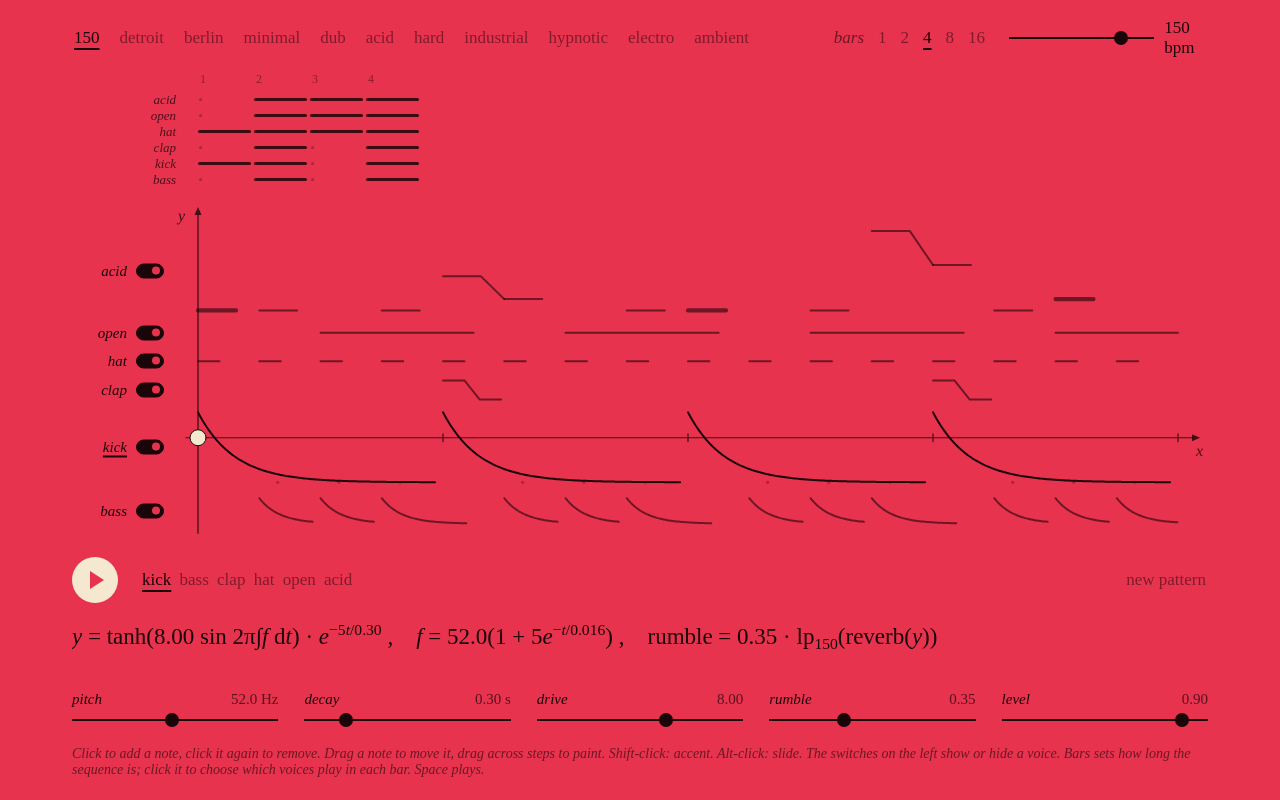
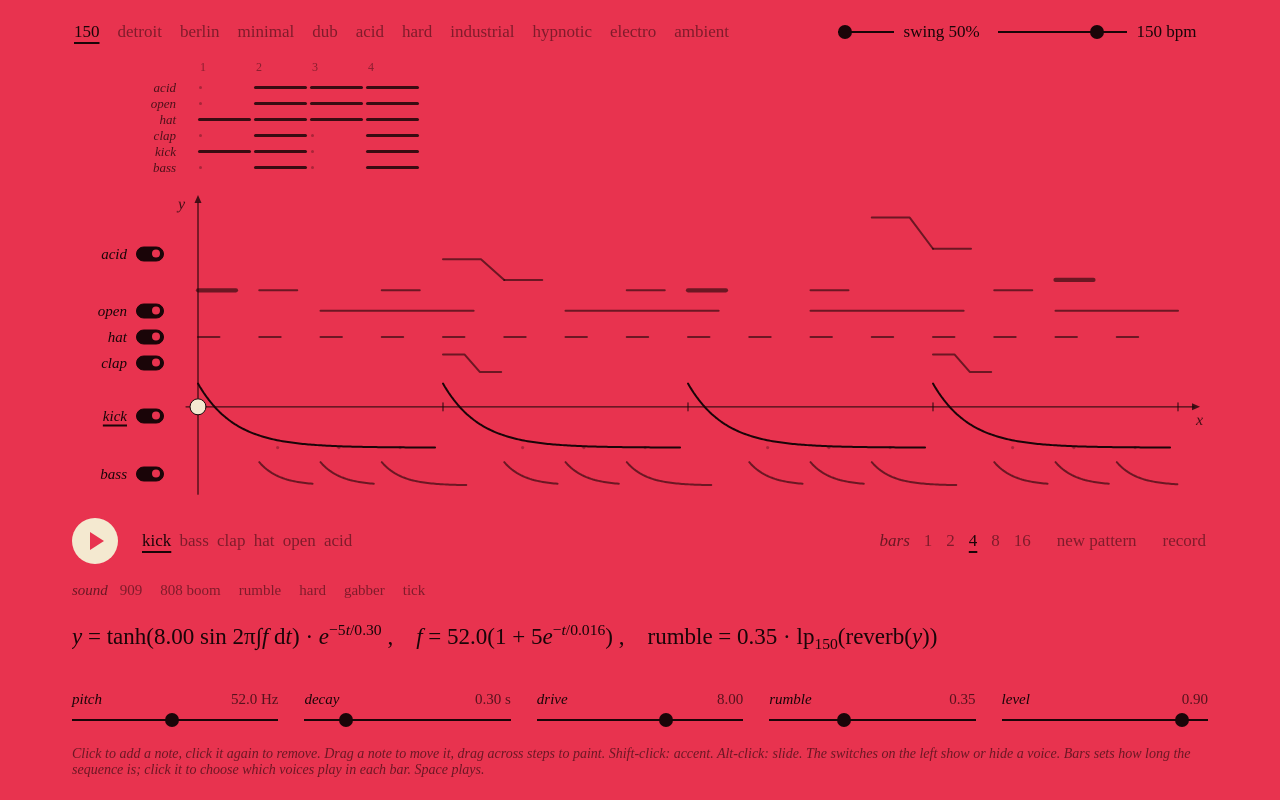
Before and after one commit to reecen9696/synth, a plain HTML site: page index.html in a window 1280 px wide. Drawn offline with Linux system fonts and the light colour scheme; a web font is replaced by a local one.

Commit message:
Acid tunes and sound presets, swing, record, autosave
- Acid: 9 tunes (classic, rolling, squelch, hypnotic, rave, chicago, walking,
  octaves, minimal) and 5 sounds (classic, squelch, mellow, screaming, dark)
- Sound presets for kick, bass, clap, hat and open hat
- Swing slider next to tempo
- Record: captures the output and saves an audio file
- Autosave patterns, sounds, sequence and switches in the browser
- Header stays on one line; bars chooser moved next to new pattern
- Remove test screenshots that were committed by mistake

Co-Authored-By: Claude Opus 5.5 <noreply@anthropic.com>

```diff
--- a/index.html
+++ b/index.html
@@ -21,7 +21,9 @@ body{background:var(--bg);color:var(--ink);font-family:var(--font);font-size:17p
   display:flex;flex-direction:column;transition:background .4s,color .4s;overflow:auto}
 .wrap{flex:1;display:flex;flex-direction:column;gap:14px;width:100%;max-width:1180px;margin:0 auto;padding:18px 22px 22px;min-height:560px}
 header,.bar{display:flex;flex-wrap:wrap;align-items:center;gap:6px 22px}
-#scenes{display:flex;flex-wrap:wrap;gap:2px 16px}
+#scenes{display:flex;flex-wrap:wrap;gap:2px 14px;flex:1;min-width:0}
+header{flex-wrap:nowrap!important;gap:6px 18px!important}
+header .tempo{flex:none}
 .sp{flex:1}
 button{font:inherit;color:inherit;background:none;border:0;padding:4px 2px;cursor:pointer;opacity:.5}
 button:hover{opacity:.8}
@@ -31,7 +33,8 @@ button:focus-visible,input:focus-visible,canvas:focus-visible{outline:1.5px dash
 #play i{display:block;width:0;height:0;border-left:14px solid var(--bg);border-top:9px solid transparent;border-bottom:9px solid transparent;margin-left:4px}
 #play.on i{width:14px;height:14px;border:0;background:var(--bg);margin:0}
 .tempo{display:flex;align-items:center;gap:10px;font-variant-numeric:tabular-nums}
-.tempo input{width:120px}
+.tempo input{width:96px}
+.tempo span{white-space:nowrap;min-width:4.2em}
 main{flex:1;position:relative;min-height:260px;display:flex}
 #side{position:relative;width:92px;flex:none}
 #plot{position:relative;flex:1;min-width:0}
@@ -68,6 +71,10 @@ canvas{position:absolute;inset:0;width:100%;height:100%;cursor:crosshair;touch-a
 #formula sup,#formula sub{font-size:.68em}
 .fr{display:inline-flex;flex-direction:column;vertical-align:middle;text-align:center;font-size:.8em;line-height:1.15;margin:0 2px}
 .fr span:first-child{border-bottom:1px solid currentColor;padding:0 3px}
+#presets{display:flex;flex-wrap:wrap;align-items:baseline;gap:4px 14px;font-size:15px;min-height:1.6em}
+#presets span{font-style:italic;opacity:.6;margin-right:-4px}
+#presets .gap{width:18px}
+#rec.on{opacity:1;color:var(--dot)}
 #knobs{display:grid;grid-template-columns:repeat(auto-fit,minmax(150px,1fr));gap:6px 26px}
 .k label{display:flex;justify-content:space-between;font-style:italic;font-size:15px}
 .k output{font-style:normal;font-variant-numeric:tabular-nums;opacity:.7}
@@ -83,8 +90,7 @@ input[type=range]::-moz-range-thumb{width:14px;height:14px;border:0;border-radiu
 <div class="wrap">
   <header>
     <div id="scenes" role="group" aria-label="Scene"></div>
-    <span class="sp"></span>
-    <div id="bars" role="group" aria-label="How many bars in the sequence"><span>bars</span></div>
+    <div class="tempo"><input id="swing" type="range" min="50" max="72" step="1" aria-label="Swing" style="width:56px"><span id="swingv"></span></div>
     <div class="tempo"><input id="bpm" type="range" min="110" max="160" step="1" aria-label="Tempo"><span id="bpmv"></span></div>
   </header>
   <section id="seq" aria-label="Sequence: which voices play in each of 16 bars"></section>
@@ -98,9 +104,12 @@ input[type=range]::-moz-range-thumb{width:14px;height:14px;border:0;border-radiu
     <button id="play" aria-label="Play"><i></i></button>
     <div id="voices" role="group" aria-label="Voice"></div>
     <span class="sp"></span>
+    <div id="bars" role="group" aria-label="How many bars in the sequence"><span>bars</span></div>
     <button id="new">new pattern</button>
+    <button id="rec" title="record what you hear, press again to save the file">record</button>
   </div>
 
+  <div id="presets"></div>
   <div id="formula" aria-live="off"></div>
   <div id="knobs"></div>
   <p class="hint">Click to add a note, click it again to remove. Drag a note to move it, drag across steps to paint. Shift-click: accent. Alt-click: slide. The switches on the left show or hide a voice. Bars sets how long the sequence is; click it to choose which voices play in each bar. Space plays.</p>
@@ -194,7 +203,7 @@ function initAudio(){
   // master: compressor then soft clip, the usual techno bus glue
   const comp=ac.createDynamicsCompressor();comp.threshold.value=-12;comp.ratio.value=4;comp.attack.value=.005;comp.release.value=.12;
   const clip=ac.createWaveShaper();clip.curve=curve(1.5);
-  N.master=G(1);chain(N.master,comp,clip,G(.8),ac.destination);
+  N.master=G(1);N.out=G(.8);chain(N.master,comp,clip,N.out,ac.destination);
   // sidechain bus: everything low ducks when the kick hits
   N.duck=G(1);N.duck.connect(N.master);
   // noise source material
@@ -438,6 +447,37 @@ cv.addEventListener('pointerup',endDrag);
 cv.addEventListener('pointercancel',()=>{drag=null});
 cv.addEventListener('pointerleave',()=>{hover=null});
 
+/* ---------- presets ----------
+   SOUNDS change the selected voice's sliders. TUNES are acid lines written as
+   scale degree (0 = root … 7 = octave), a = accent, s = slide, - = rest. */
+const SOUNDS={
+  kick:{'909':{pitch:52,decay:.35,drive:2.5,rumble:0},'808 boom':{pitch:46,decay:1.1,drive:1.2,rumble:0},'rumble':{pitch:46,decay:.45,drive:4,rumble:.6},'hard':{pitch:52,decay:.3,drive:9,rumble:.3},'gabber':{pitch:58,decay:.5,drive:12,rumble:0},'tick':{pitch:60,decay:.15,drive:1.5,rumble:0}},
+  bass:{'tight':{cut:260,decay:.1},'warm':{cut:500,decay:.2},'sub':{cut:120,decay:.4},'long':{cut:300,decay:.7}},
+  clap:{'909':{tone:1100,decay:.22},'tight':{tone:1500,decay:.1},'big':{tone:950,decay:.5}},
+  hat:{'808':{tone:8500,decay:.045},'bright':{tone:11500,decay:.035},'dark':{tone:6000,decay:.06}},
+  open:{'short':{tone:9000,decay:.15},'808':{tone:8000,decay:.3},'long':{tone:9000,decay:.7}},
+  acid:{'classic':{cut:360,res:13,env:2400,decay:.22},'squelch':{cut:250,res:20,env:4000,decay:.35},'mellow':{cut:500,res:6,env:1200,decay:.3},'screaming':{cut:700,res:24,env:5000,decay:.45},'dark':{cut:150,res:16,env:1500,decay:.15}}
+};
+const TUNES={
+  classic:'0 - 0a 0 - 3s 4 - 0 0a - 7s 4 - 1a 0',
+  rolling:'0 0 7 0 0 0a 7 0 0 0 7s 5 0 0a 3 0',
+  squelch:'0a 0s 0 - 0a 0s 1 - 0a 0s 0 - 3a 3s 1 -',
+  hypnotic:'0a - 3 0 - 4 - 0a - 3 0 - 4 - 0a -',
+  rave:'0a 0 7 0 5s 3 0a 0 7 0 5s 3 1a 0 3 0',
+  chicago:'0 0a 0 0s 7 0 0a 3 0 0 0a 5s 3 0 1 0',
+  walking:'0 1 3 1 0 1a 3 4 3 1 0 1s 3 5 4a 3',
+  octaves:'0 7 0 7a 0 7 0 7s 0 7 0 7a 3 7 4 7s',
+  minimal:'- - 0 - - - - 4a - - 0 - - - - -'
+};
+function renderPresets(){
+  let h=`<span>sound</span>`+Object.keys(SOUNDS[sel]).map(k=>`<button data-s="${k}">${k}</button>`).join('');
+  if(sel==='acid')h+=`<i class="gap"></i><span>tune</span>`+Object.keys(TUNES).map(k=>`<button data-t="${k}">${k}</button>`).join('');
+  $('presets').innerHTML=h;
+  for(const el of $('presets').querySelectorAll('[data-s]'))el.onclick=()=>{Object.assign(P[sel],SOUNDS[sel][el.dataset.s]);select(sel);applyParams();preview(sel,pat[sel].findIndex(Boolean))};
+  for(const el of $('presets').querySelectorAll('[data-t]'))el.onclick=()=>{a(TUNES[el.dataset.t]).forEach((n,i)=>pat.acid[i]=n);
+    for(const b of $('presets').querySelectorAll('[data-t]'))b.setAttribute('aria-pressed',b===el)};
+}
+
 /* ---------- formula and controls ---------- */
 const fmt=v=>v>=100?Math.round(v):v>=10?v.toFixed(1):v.toFixed(2);
 const fr=(a,b)=>`<span class="fr"><span>${a}</span><span>${b}</span></span>`;
@@ -457,14 +497,14 @@ function select(v){
   for(const el of $('side').children)el.classList.toggle('sel',el.dataset.v===v);
   $('knobs').innerHTML=DEF[v].map(d=>`<div class="k"><label for="k-${d[0]}">${d[1]}<output id="o-${d[0]}">${fmt(P[v][d[0]])} ${d[5]}</output></label><input id="k-${d[0]}" type="range" min="${d[2]}" max="${d[3]}" step="${(d[3]-d[2])/200}" value="${P[v][d[0]]}"></div>`).join('');
   for(const d of DEF[v])$('k-'+d[0]).oninput=e=>{P[v][d[0]]=+e.target.value;$('o-'+d[0]).textContent=fmt(P[v][d[0]])+' '+d[5];formula();applyParams()};
-  formula();
+  formula();renderPresets();
 }
 function setScene(s){
   scene=s;pat=s.pat;P=s.P;bpm=s.bpm;
   const st=document.documentElement.style;st.setProperty('--bg',s.bg);st.setProperty('--ink',s.ink);st.setProperty('--dot',s.dot);
   st.setProperty('--faint',s.ink+'99');
   for(const el of $('scenes').children)el.setAttribute('aria-pressed',el.textContent===s.name);
-  $('bpm').value=bpm;$('bpmv').textContent=bpm+' bpm';
+  $('bpm').value=bpm;$('bpmv').textContent=bpm+' bpm';$('swing').value=s.swing;$('swingv').textContent='swing '+s.swing+'%';
   applyParams();select(sel);renderSeq();
 }
 const rnd=p=>Math.random()<p;
@@ -486,6 +526,38 @@ $('voices').innerHTML=TABS.map(v=>`<button data-v="${v}">${v}</button>`).join('
 for(const el of $('voices').children)el.onclick=()=>select(el.dataset.v);
 $('bpm').oninput=e=>{bpm=scene.bpm=+e.target.value;$('bpmv').textContent=bpm+' bpm';applyParams()};
 $('play').onclick=toggle;
+$('swing').oninput=e=>{scene.swing=+e.target.value;$('swingv').textContent='swing '+scene.swing+'%'};
+
+/* record: capture the master output, download when stopped */
+let rec=null;
+$('rec').onclick=()=>{
+  initAudio();
+  if(rec){rec.stop();return}
+  const dest=ac.createMediaStreamDestination();N.out.connect(dest);
+  const chunks=[],r=new MediaRecorder(dest.stream);
+  r.ondataavailable=e=>chunks.push(e.data);
+  r.onstop=()=>{N.out.disconnect(dest);const type=r.mimeType||'audio/webm',ext=type.includes('ogg')?'ogg':type.includes('mp4')?'m4a':'webm';
+    const url=URL.createObjectURL(new Blob(chunks,{type})),el=document.createElement('a');el.href=url;el.download=`techno-${scene.name}-${bpm}bpm.${ext}`;el.click();
+    setTimeout(()=>URL.revokeObjectURL(url),5000);rec=null;$('rec').textContent='record';$('rec').classList.remove('on')};
+  r.start();rec=r;$('rec').textContent='● stop & save';$('rec').classList.add('on');
+  if(!playing)toggle();
+};
+
+/* autosave: patterns, sounds, sequence and switches stay after a reload */
+const KEY='techno-function-synth';
+function save(){try{localStorage.setItem(KEY,JSON.stringify({v:1,scene:SCENES.indexOf(scene),nBars,ON,sel,scenes:SCENES.map(s=>({pat:s.pat,P:s.P,arr:s.arr,bpm:s.bpm,swing:s.swing}))}))}catch(e){}}
+function load(){
+  try{
+    const d=JSON.parse(localStorage.getItem(KEY));if(!d||d.v!==1)return 0;
+    nBars=d.nBars||4;Object.assign(ON,d.ON);if(DEF[d.sel])sel=d.sel;
+    d.scenes.forEach((x,i)=>{const s=SCENES[i];if(!s||!x)return;
+      for(const v of TABS){if(x.pat&&Array.isArray(x.pat[v])&&x.pat[v].length===16)s.pat[v]=x.pat[v];if(x.P&&x.P[v])Object.assign(s.P[v],x.P[v]);if(x.arr&&x.arr[v]&&x.arr[v].length===nBars)s.arr[v]=x.arr[v];else arrange(s)}
+      s.bpm=x.bpm||s.bpm;s.swing=x.swing||s.swing});
+    for(const el of $('side').children)el.setAttribute('aria-pressed',ON[el.dataset.v]);
+    return d.scene||0;
+  }catch(e){return 0}
+}
+setInterval(save,1500);addEventListener('pagehide',save);
 $('new').onclick=()=>randomise(sel);
 
 /* ---------- switches and sequence ---------- */
@@ -512,7 +584,7 @@ $('seq').addEventListener('click',e=>{
 });
 addEventListener('keydown',e=>{if(e.code==='Space'){e.preventDefault();if(!e.repeat)toggle()}});
 addEventListener('keyup',e=>{if(e.code==='Space')e.preventDefault()});
-setScene(SCENES[0]);select('kick');draw();
+{const i=load();const v=sel;setScene(SCENES[i]);select(v)}draw();
 </script>
 </body>
 </html>
```
Also changed, not shown: v7.png (deleted), v9.png (deleted).
